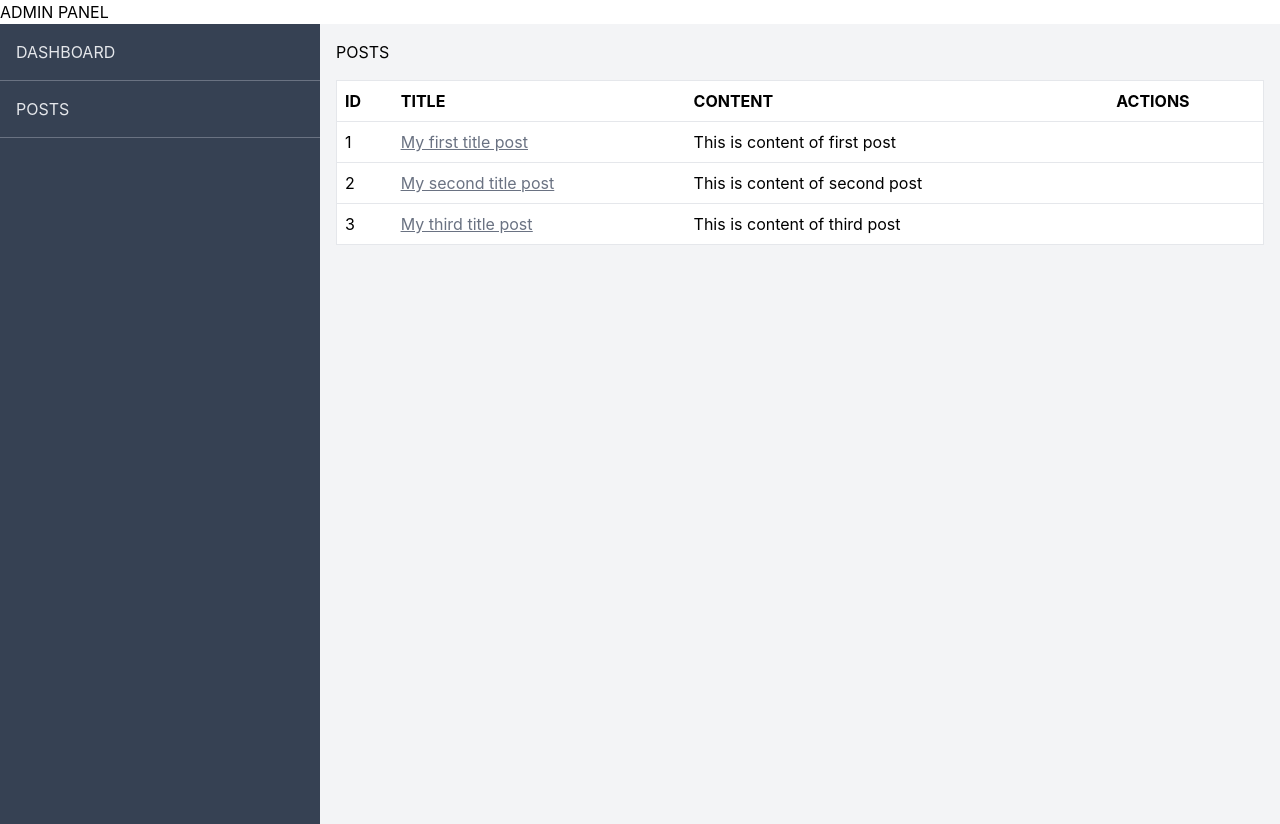
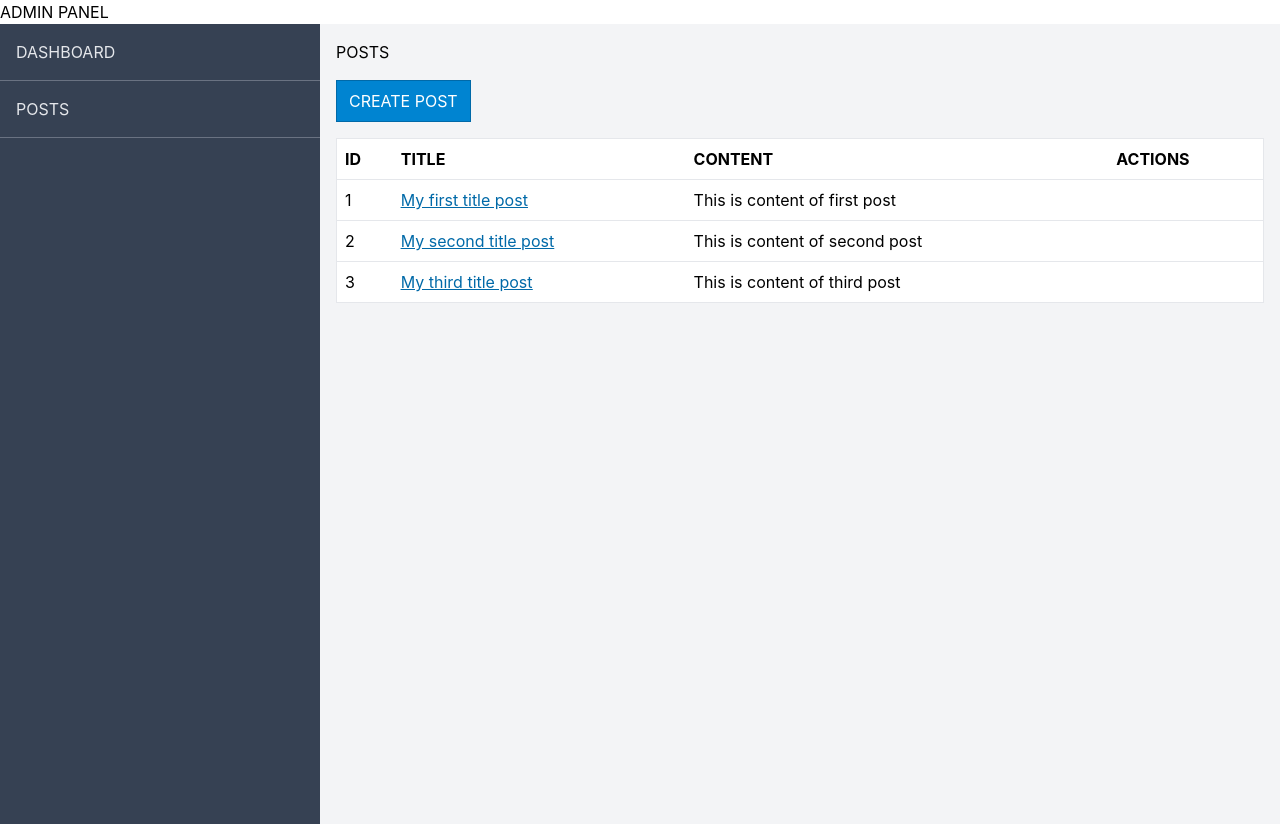
Before and after one commit to vmoisej/vuejs3movie, a Vue app: page /admin/posts in a window 1280 px wide. Built offline with nearby package versions, Linux system fonts and the light colour scheme; data requests are answered from the project's data file.

Commit message:
Lesson 11. Create. Store post.

```diff
--- /dev/null
+++ b/src/pages/admin/posts/create.vue
@@ -0,0 +1,40 @@
+<template>
+  <div class="mb-4">
+    <div class="bg-white border border-gray-200 p-4">
+      <div class="mb-4">
+        <input v-model="post.title" type="text" class="border border-gray-200 p-4 w-full" placeholder="title">
+      </div>
+      <div class="mb-4">
+        <textarea v-model="post.content"  class="border border-gray-200 p-4 w-full" placeholder="content"/>
+      </div>
+      <div class="mb-4">
+        <a @click.prevent="storePost" href="#" class="inline-block px-3 py-2 bg-sky-600 border border-sky-700 text-white">STORE POST</a>
+      </div>
+    </div>
+  </div>
+</template>
+
+<script setup>
+import {reactive} from "vue";
+import axios from "axios";
+
+defineOptions({
+  name: 'Create'
+})
+
+const post = reactive({
+  title: '',
+  content: ''
+})
+
+const storePost = function() {
+  axios.post('http://localhost:3000/posts', post)
+      .then(res => {
+        console.log(res)
+      })
+}
+</script>
+
+<style scoped>
+
+</style>
--- a/src/pages/admin/posts/index.vue
+++ b/src/pages/admin/posts/index.vue
@@ -3,6 +3,8 @@
     <div class="mb-4">
       <h3>POSTS</h3>
     </div>
+    <div class="mb-4">
+      <router-link :to="{name: 'admin.posts.create'}" class="inline-block px-3 py-2 bg-sky-600 border border-sky-700 text-white">CREATE POST</router-link>
     </div>
     <div>
       <div>
@@ -18,7 +20,7 @@
           <tbody>
             <tr v-for="post in posts">
               <td class="bg-white border-b border-gray-200 text-left p-2">{{ post.id }}</td>
-            <td class="bg-white border-b border-gray-200 text-left p-2 underline text-gray-500">
+              <td class="bg-white border-b border-gray-200 text-left p-2 underline text-sky-700">
                 <router-link :to="{name: 'admin.posts.show', params: {id: post.id}}">{{ post.title }}</router-link>
               </td>
               <td class="bg-white border-b border-gray-200 text-left p-2">{{ post.content }}</td>
@@ -26,6 +28,7 @@
             </tr>
           </tbody>
         </table>
+      </div>
     </div>
   </div>
 </template>
--- a/src/router/router.js
+++ b/src/router/router.js
@@ -12,6 +12,11 @@ const router = createRouter({
             path: '/admin/posts',
             component: () => import('@/pages/admin/posts/index.vue'),
             name: 'admin.posts.index'
+        },
+        {
+            path: '/admin/posts/create',
+            component: () => import('@/pages/admin/posts/create.vue'),
+            name: 'admin.posts.create'
         },
         {
             path: '/admin/posts/:id',
```
Lines whose indentation alone changed are shown as unchanged.
